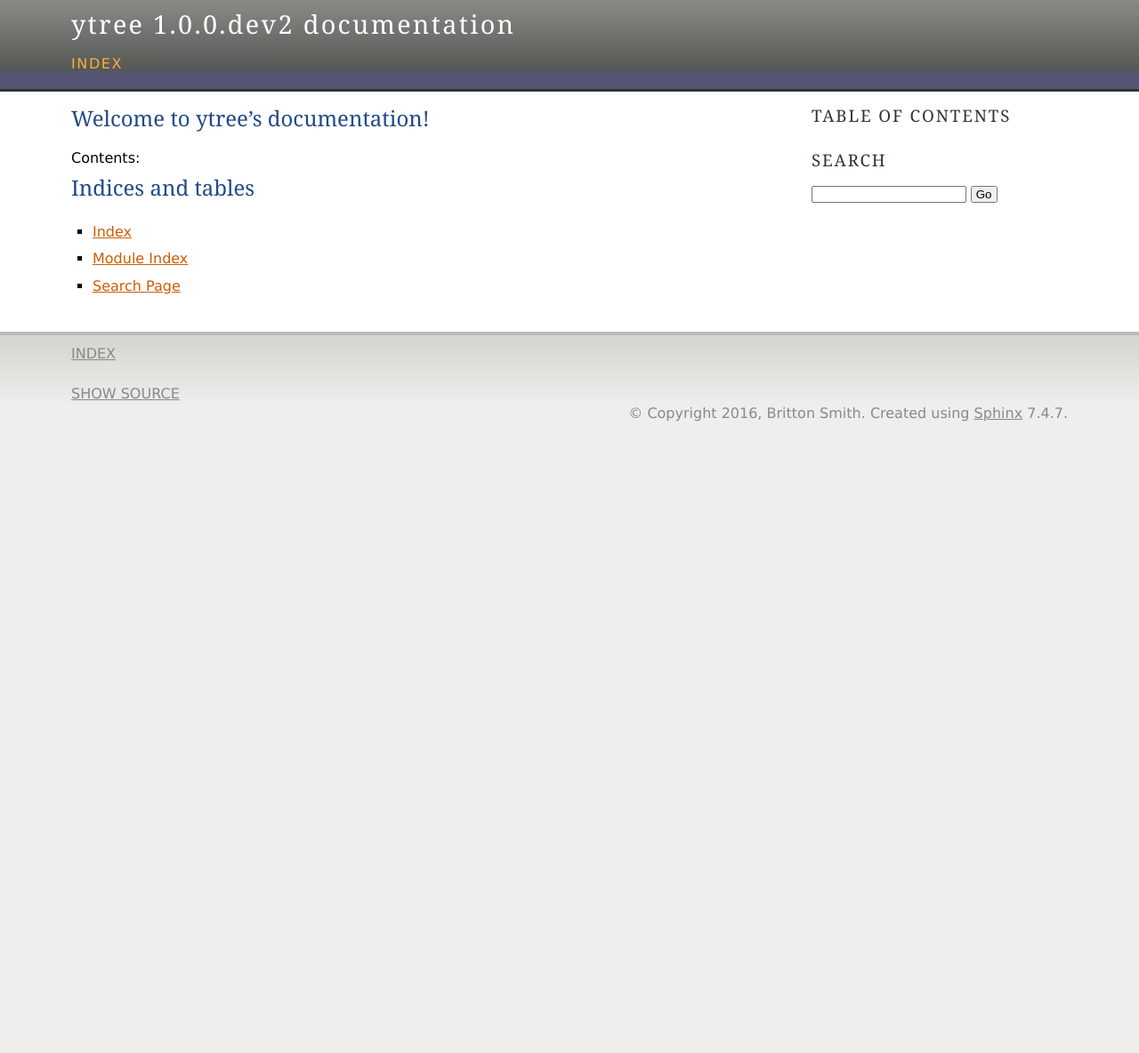
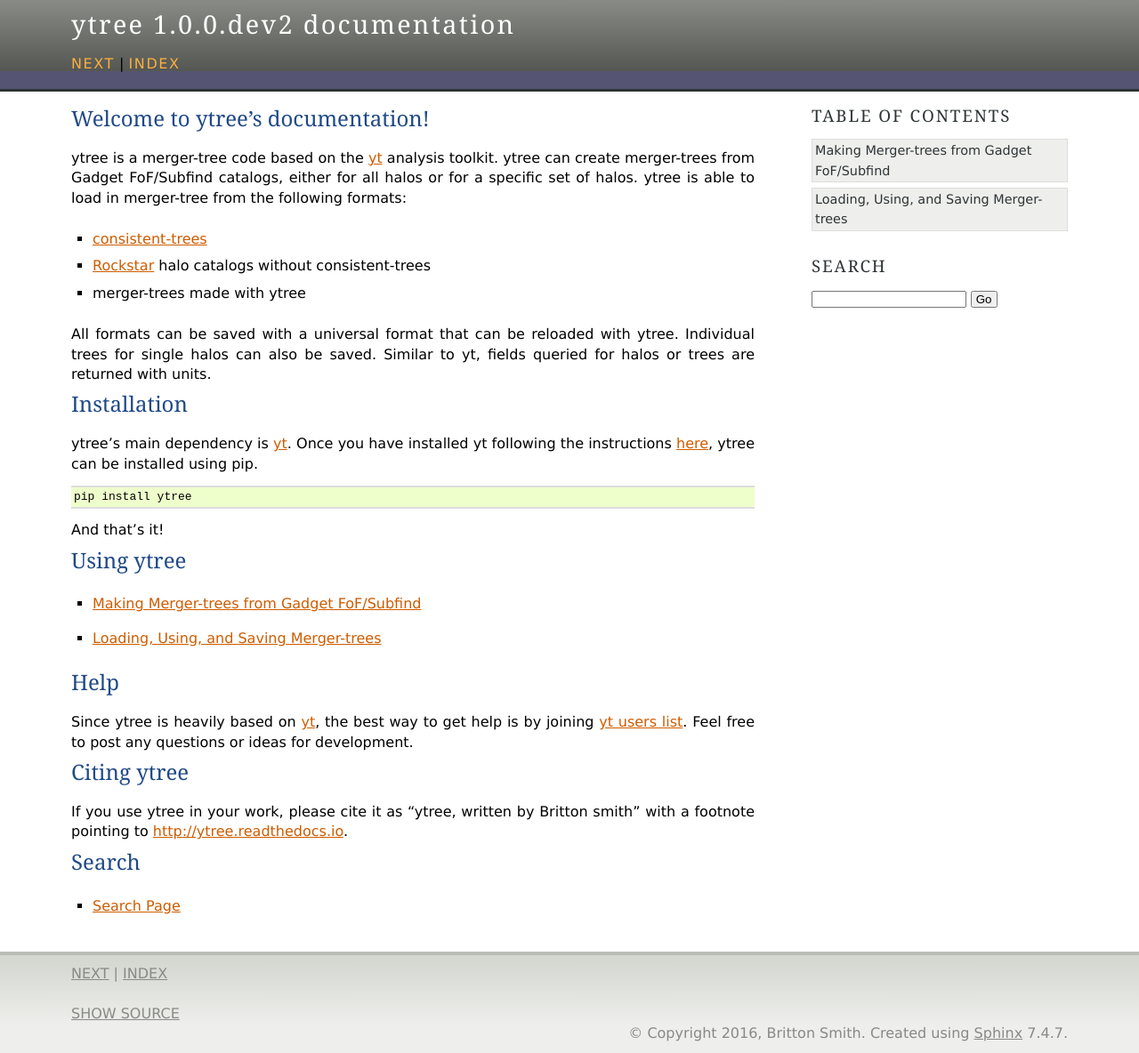
Before and after one commit to ytree-project/ytree, a Sphinx documentation site: the page built from doc/source/index.rst, in a window 1280 px wide. Shown: the whole page at 89% size. Built offline with Sphinx 7.4.7, drawn with Linux system fonts in a browser that asks for light colours; before the commit the page ends 900 px from its top, so only the background shows below that.

Commit message:
Adding initial narrative docs.

```diff
--- /dev/null
+++ b/doc/source/Arbor.rst
@@ -0,0 +1,4 @@
+.. _arbor:
+
+Loading, Using, and Saving Merger-trees
+=======================================
--- /dev/null
+++ b/doc/source/TreeFarm.rst
@@ -0,0 +1,4 @@
+.. _treefarm:
+
+Making Merger-trees from Gadget FoF/Subfind
+===========================================
--- a/doc/source/index.rst
+++ b/doc/source/index.rst
@@ -6,16 +6,59 @@
 Welcome to ytree's documentation!
 =================================
 
-Contents:
+ytree is a merger-tree code based on the `yt <http://yt-project.org/>`_
+analysis toolkit.  ytree can create merger-trees from Gadget FoF/Subfind
+catalogs, either for all halos or for a specific set of halos.  ytree is
+able to load in merger-tree from the following formats:
+
+- `consistent-trees <https://bitbucket.org/pbehroozi/consistent-trees>`_
+- `Rockstar <https://bitbucket.org/gfcstanford/rockstar>`_ halo catalogs
+  without consistent-trees
+- merger-trees made with ytree
+
+All formats can be saved with a universal format that can be reloaded
+with ytree.  Individual trees for single halos can also be saved.  Similar
+to yt, fields queried for halos or trees are returned with units.
+
+Installation
+============
+
+ytree's main dependency is `yt <http://yt-project.org/>`_.  Once you
+have installed yt following the instructions `here
+<http://yt-project.org/#getyt>`_, ytree can be installed using pip.
+
+.. highlight:: none
+
+::
+
+    pip install ytree
+
+And that's it!
+
+Using ytree
+===========
 
 .. toctree::
    :maxdepth: 2
 
+   TreeFarm.rst
+   Arbor.rst
 
+Help
+====
 
-Indices and tables
-==================
+Since ytree is heavily based on `yt <http://yt-project.org/>`_, the best
+way to get help is by joining `yt users list
+<http://lists.spacepope.org/listinfo.cgi/yt-users-spacepope.org>`_.  Feel
+free to post any questions or ideas for development.
 
-* :ref:`genindex`
-* :ref:`modindex`
+Citing ytree
+============
+
+If you use ytree in your work, please cite it as "ytree, written by
+Britton smith" with a footnote pointing to http://ytree.readthedocs.io.
+
+Search
+======
+
 * :ref:`search`
```
